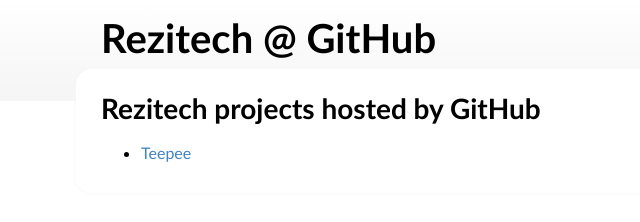
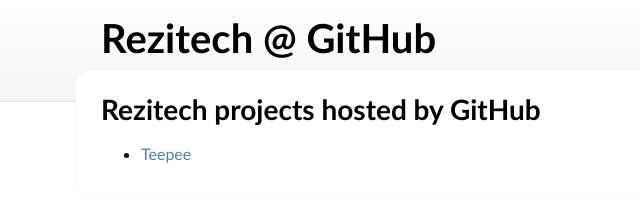
Before and after one commit to rezitech/rezitech.github.com, a plain HTML site: page index.html in a window 1280 px wide. Shown: the top 222 px of the page, 109-749 px from the left. Drawn offline with Linux system fonts and the light colour scheme.

Commit message:
style.css

```diff
--- a/css/style.css
+++ b/css/style.css
@@ -61,6 +61,7 @@ a:hover {
 	background-image:      -o-linear-gradient(top, #FFF, #F5F5F5);
 	background-image: -webkit-linear-gradient(top, #FFF, #F5F5F5);
 	background-image:         linear-gradient(top, #FFF, #F5F5F5);
+	border-bottom: 1px solid #DFDFDF;
 }
 
 .doc-head-content {
```
